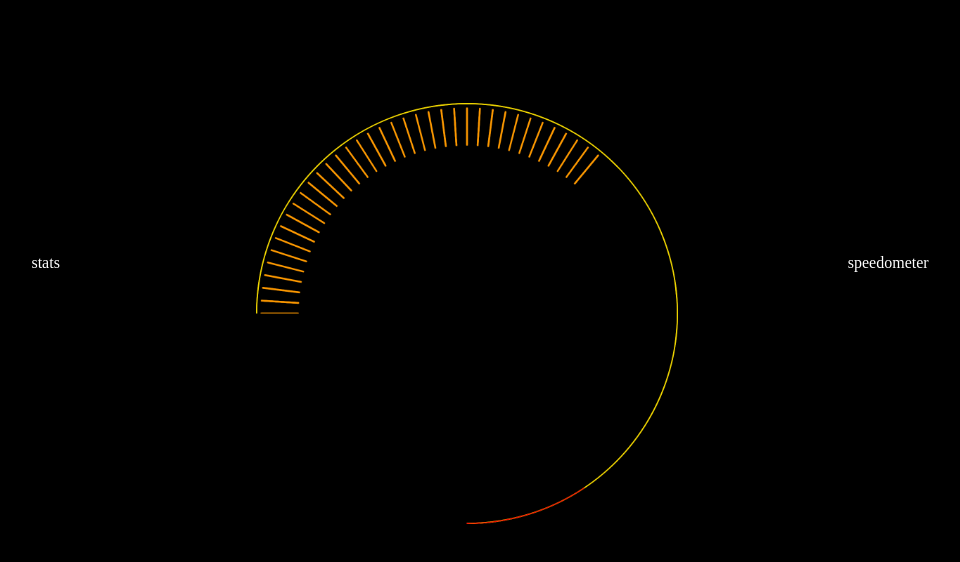
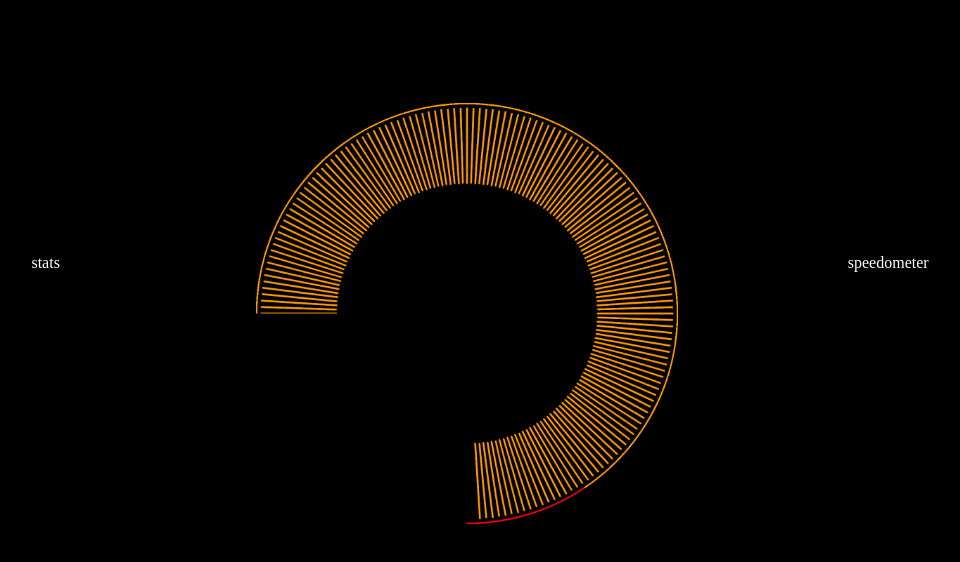
Before and after one commit to shotgoose/dashboardFC, a plain HTML site: page dashboard.html in a window 1280 px wide. Shown: the whole page, without its empty margins (173-1133 px from the left). Drawn offline with Linux system fonts and the light colour scheme.

Commit message:
Experimental Tweaks

```diff
--- a/dashboard.html
+++ b/dashboard.html
@@ -15,8 +15,8 @@
         </div>
 
         <div id="tachometer" class="gauge">
-            <img id="tachometer_outline" class="gauge_outline" src="assets/gaugeOutline2.png"/>
-            <img id="tachometer_bar" class="gauge_bar" src="assets/gaugeIncrements.png"/>
+            <img id="tachometer_outline" class="gauge_outline" src="assets/gaugeOutline4.png"/>
+            <img id="tachometer_bar" class="gauge_bar" src="assets/gaugeIncrements3.png"/>
         </div>
 
         <div id="speedometer" class="gauge">
--- a/main.js
+++ b/main.js
@@ -19,7 +19,7 @@ const dash = {
     last_time: 0,
 }
 
-car.rpm = 4000;
+car.rpm = 0;
 
 
 function update(time) {
@@ -35,28 +35,37 @@ function update(time) {
 
 function pull(dt) {
     //pull sensor information and update car variable
+
 }
+
+var index = 0;
 
 function logic(dt) {
     //perform arithmetic
+    index = index + 0.005;
+    car.rpm = 8000*Math.sin(index);
+
     car.rpm_ratio = car.rpm / car.max_rpm;
 }
 
 function draw(dt) {
     //update visuals
-    draw_gauge("tachometer_bar", car.rpm_ratio);
+    draw_gauge_bar("tachometer_bar", car.rpm_ratio);
+    // draw_gauge_label("tachometer_outline", 0, 8, 1);
 }
 
-function draw_gauge(element_id, gauge_percent) {
+function draw_gauge_bar(element_id, gauge_percent) {
     const img = document.getElementById(element_id);
     if (!img) return;
     if (gauge_percent > 1) gauge_percent = 1;
 
     const startAngle = Math.PI;
+    const endAngle = (3 / 2) * Math.PI;
+
     var path = "50% 50%, 0% 50%";
 
-    for (i = 0; i < (gauge_percent * 100); i++) {
-        var pointAngle = startAngle + (3/2) * Math.PI * (i / 100);
+    for (i = 0; i <= (gauge_percent * 100); i++) {
+        var pointAngle = startAngle + endAngle * (i / 100);
 
         var x = (Math.cos(pointAngle) + 1) / 2;
         var y = (Math.sin(pointAngle) + 1) / 2;
@@ -69,4 +78,44 @@ function draw_gauge(element_id, gauge_percent) {
     img.style.clipPath = "polygon(" + path + ")";
 }
 
+// function draw_gauge_label(element_id, min_val, max_val, increment) {
+//     const img = document.getElementById(element_id);
+//     const div = img.parentElement;
+//     if (!img) return;
+
+//     const startAngle = Math.PI;
+//     const endAngle = (3 / 2) * Math.PI;
+
+//     const range = (max_val - min_val);
+//     const labels = range / increment;
+//     const gap = endAngle / labels;
+
+//     var path = "0% 50%";
+
+//     for (i = 0; i <= 100; i++) {
+//         var pointAngle = startAngle + endAngle * (i / 100);
+//         var skip = false;
+
+//         for (a = 1; a <= labels; a++) {
+//             var labelAngleStart = startAngle + a * gap - gap / 20;
+//             var labelAngleEnd = startAngle + a * gap + gap / 20;
+
+//             if (pointAngle > labelAngleStart && pointAngle < labelAngleEnd) {
+//                 path = path + ", 50% 50%";
+//                 skip = true;
+//             }
+
+//         }
+
+//         var x = (Math.cos(pointAngle) + 1) / 2;
+//         var y = (Math.sin(pointAngle) + 1) / 2;
+//         var xf = (x * 100) + "%";
+//         var yf = (y * 100) + "%";
+
+//         if (!skip) path = path + ", " + xf + " " + yf;
+//     }
+
+//     img.style.clipPath = "polygon(" + path + ")";
+// }
+
 requestAnimationFrame(update);
```
Also changed, not shown: assets/gaugeIncrements2.png (added), assets/gaugeIncrements3.png (added), assets/gaugeOutline.svg (added), assets/gaugeOutline4.png (added), 4 other files.
